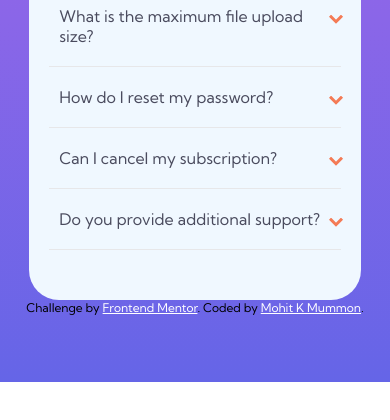
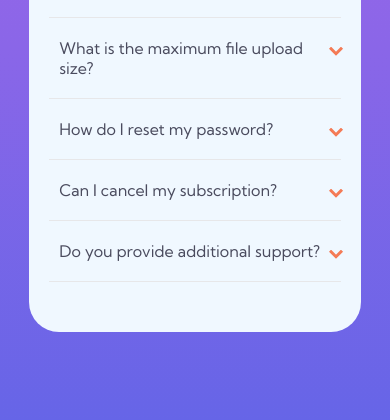
Before and after one commit to Mohit-k-Mummon/Accordian-FAQ-Card, a website built with Parcel: page index.html in a window 390 px wide. Shown: the part 462-882 px from the top of the page. Before the commit the page ends 844 px from the top, so only its background shows below. Built offline with nearby package versions, Linux system fonts and the light colour scheme.

Commit message:
adjustments for responsiveness on mobile screens

```diff
--- /dev/null
+++ b/css/reset.css
@@ -0,0 +1,71 @@
+html, body, div, span, applet, object, iframe,
+h1, h2, h3, h4, h5, h6, p, blockquote, pre,
+a, abbr, acronym, address, big, cite, code,
+del, dfn, em, img, ins, kbd, q, s, samp,
+small, strike, strong, sub, sup, tt, var,
+b, u, i, center,
+dl, dt, dd, ol, ul, li,
+fieldset, form, label, legend,
+table, caption, tbody, tfoot, thead, tr, th, td,
+article, aside, canvas, details, embed,
+figure, figcaption, footer, header, hgroup,
+menu, nav, output, ruby, section, summary,
+time, mark, audio, video {
+    margin: 0;
+    padding: 0;
+    border: 0;
+    vertical-align: baseline;
+}
+/* HTML5 display-role reset for older browsers */
+article, aside, details, figcaption, figure,
+footer, header, hgroup, menu, nav, section {
+    display: block;
+}
+body {
+    line-height: 1;
+}
+ol, ul {
+    list-style: none;
+}
+blockquote, q {
+    quotes: none;
+}
+blockquote:before, blockquote:after,
+q:before, q:after {
+    content: '';
+    content: none;
+}
+table {
+    border-collapse: collapse;
+    border-spacing: 0;
+}
+
+button {
+    border: none;
+    background: none;
+    outline: none;
+}
+
+/* Custom additions below: */
+
+:root, * {
+    box-sizing: border-box;
+}
+
+:root {
+    font-size: 62.5%;
+}
+
+
+a, a:hover, a:focus, a:active {
+    text-decoration: none;
+    color: inherit;
+}
+
+button {
+    border: none;
+    outline: none;
+    background: none;
+    cursor: pointer;
+    padding: 0;
+}
--- a/css/styles.css
+++ b/css/styles.css
@@ -12,7 +12,7 @@ html {
 }
 
 body {
-    height: 100vh;
+    min-height: 100vh;
     width: 100vw;
     display: flex;
     justify-content: center;
@@ -32,10 +32,10 @@ body {
     display: flex;
     flex-direction: column;
     align-items: center;
-    height: fit-content;
+    height: 100%;
     position: relative;
     width: 85%;
-    margin: 10rem 0 0 0;
+    margin: 20rem 0 10rem 0;
 }
 
 .bg-woman-mobile{
@@ -51,6 +51,9 @@ body {
 }
 
  @media screen and (max-width: 375px) {
+    .main-container {
+        margin: 14rem 0 12rem 0;
+    }
     .bg-woman-mobile {
         padding: 15rem;
         top: -160px;
@@ -150,6 +153,7 @@ body {
         justify-content: center;
         align-items: center;
         max-width: 900px;
+        height: fit-content;
     }
 
     .main-heading {
--- a/index.html
+++ b/index.html
@@ -60,10 +60,5 @@
 				</div>
 			</div>
 		</div>
-		<div class="attribution">
-			Challenge by
-			<a href="https://www.frontendmentor.io?ref=challenge" target="_blank">Frontend Mentor</a
-			>. Coded by <a href="#">Mohit K Mummon</a>.
-		</div>
 	</body>
 </html>
```
